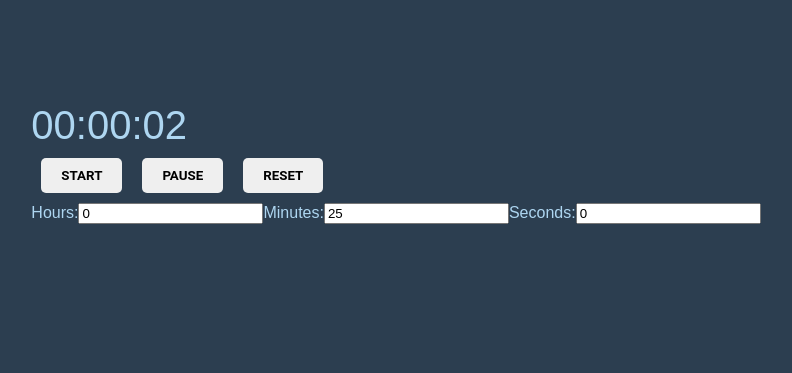
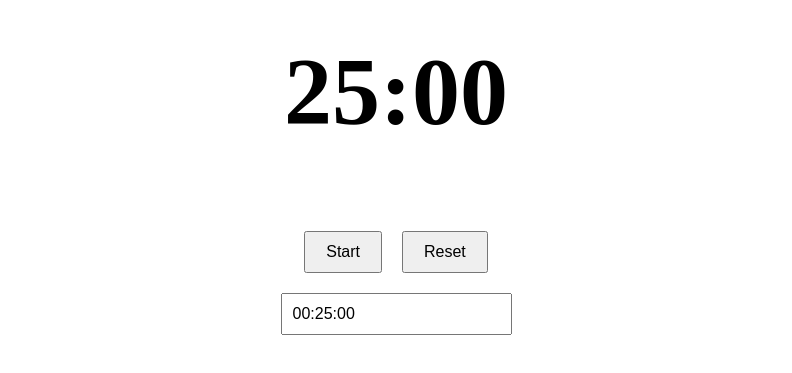
Before and after one commit to LionelWirz/AchtungFertigFOS_PWA, a React (Vite) app: page / in a window 1280 px wide. Shown: the part 247-620 px from the top of the page, without its empty margins (244-1036 px from the left). Built offline with nearby package versions, Linux system fonts and the light colour scheme.

Commit message:
New Timer RAW

```diff
--- a/src/App.css
+++ b/src/App.css
@@ -1,88 +1,38 @@
 /* App.css */
-
-body {
-  font-family: 'Digital-7 Mono', sans-serif;
-  background-color: #2C3E50;
-  color: #AED6F1;
+body, html {
   display: flex;
-  flex-direction: column; /* Align components vertically */
   justify-content: center;
   align-items: center;
-  min-height: 100vh;
+  height: 100%;
   margin: 0;
 }
 
-.container {
-  text-align: center;
-  margin-top: 40px; /* Increase margin to create more space */
+.app {
+  display: flex;
+  flex-direction: column;
+  justify-content: center;
+  align-items: center;
 }
 
 .timer {
-  font-size: 2.5rem;
-  margin-top: 20px;
+  font-size: 48px;
 }
 
 .controls {
   margin-top: 20px;
-  display: flex;
-  flex-direction: row; /* Align buttons horizontally */
-  justify-content: center; /* Align buttons in the center */
 }
 
-/* Base button styling */
 button {
+  margin: 0 10px;
   padding: 10px 20px;
-  margin: 10px; /* Add margin around buttons */
-  border: none;
-  border-radius: 5px;
-  cursor: pointer;
-  font-weight: bold;
-  font-family: 'Roboto', sans-serif;
-  text-transform: uppercase;
-  transition: all 0.3s ease;
+  font-size: 16px;
 }
 
-/* Styling for buttons in .controls */
-.controls button {
-  background: linear-gradient(145deg, #007bff, #00b5fd);
-  color: #fff;
-  box-shadow: 0 3px 6px rgba(0, 0, 0, 0.16);
+.input-container {
+  margin-top: 20px;
 }
 
-.controls button:hover {
-  background: linear-gradient(145deg, #00b5fd, #007bff);
-  box-shadow: 0 5px 12px rgba(0, 0, 0, 0.2);
-  transform: translateY(-2px);
+input {
+  padding: 10px;
+  font-size: 16px;
 }
-
-/* Styling for buttons in .settings for consistency */
-.settings button {
-  background: linear-gradient(145deg, #333, #555);
-  color: #101dcf;
-  box-shadow: 0 3px 6px rgba(0, 0, 0, 0.16);
-}
-
-.settings button:hover {
-  background: linear-gradient(145deg, #555, #333);
-  box-shadow: 0 5px 12px rgba(0, 0, 0, 0.2);
-  transform: translateY(-2px);
-}
-
-/* Styling for the circles */
-circle {
-  transition: stroke-dashoffset 0.5s ease-in-out;
-}
-
-/* Light blue color for the circle representing remaining time */
-.remaining-circle {
-  stroke: #AED6F1;
-}
-
-/* Black color for the circle representing the background */
-.background-circle {
-  stroke: #2C3E50;
-}
-
-.remaining-circle {
-  stroke: #2ecc71; /* Change the stroke color to green */
-}
--- a/src/App.jsx
+++ b/src/App.jsx
@@ -1,12 +1,11 @@
+
 // App.js
 import React, { useState, useEffect } from 'react';
 import Timer from './Timer';
-import Controls from './Controls';
-import Settings from './Settings';
 
 function App() {
   const [time, setTime] = useState(1500); // Initial time in seconds (25 minutes)
-  const [workDuration, setWorkDuration] = useState(1500); // Initial work duration in seconds
+  const [inputValue, setInputValue] = useState('00:25:00'); // Initial input value (25 minutes)
   const [isRunning, setIsRunning] = useState(false);
 
   useEffect(() => {
@@ -14,46 +13,62 @@ function App() {
 
     if (isRunning) {
       interval = setInterval(() => {
-        if (time > 0) {
-          setTime((prevTime) => prevTime - 1);
-        } else {
-          // Timer is done, reset to the break time
-          setIsRunning(false);
-          // You can add logic to switch between work and break here
-        }
+        setTime((prevTime) => {
+          if (prevTime > 0) {
+            return prevTime - 1;
+          } else {
+            setIsRunning(false);
+            clearInterval(interval);
+            return 0;
+          }
+        });
       }, 1000);
     } else {
       clearInterval(interval);
     }
 
     return () => clearInterval(interval);
-  }, [isRunning, time]);
+  }, [isRunning]);
 
-  const handleStart = () => {
-    setIsRunning(true);
-  };
-
-  const handlePause = () => {
-    setIsRunning(false);
+  const handleToggle = () => {
+    if (isRunning) {
+      setIsRunning(false); // Pause the timer
+    } else {
+      setIsRunning(true); // Start the timer
+    }
   };
 
   const handleReset = () => {
-    setIsRunning(false);
-    setTime(workDuration); // Reset to the work duration
+    setTime(parseTime(inputValue)); // Set timer to the input value
+    setIsRunning(true); // Start the timer immediately
   };
 
-  const handleSetWorkDuration = (duration) => {
-    setWorkDuration(duration); // Update the work duration
-    setTime(duration); // Reset timer when work duration is updated
+  const handleInputChange = (e) => {
+    setInputValue(e.target.value);
+  };
+
+  const parseTime = (input) => {
+    const [hours, minutes, seconds] = input.split(':').map(Number);
+    return hours * 3600 + minutes * 60 + seconds; // Convert hours, minutes, and seconds to seconds
   };
 
   return (
-    <div>
-      <Timer time={time} isRunning={isRunning} />
-      <Controls onStart={handleStart} onPause={handlePause} onReset={handleReset} />
-      <Settings
-        onSetWorkDuration={handleSetWorkDuration}
-      />
+    <div className="app">
+      <Timer time={time} />
+      <div className="controls">
+        <button onClick={handleToggle}>
+          {isRunning ? 'Pause' : 'Start'}
+        </button>
+        <button onClick={handleReset}>Reset</button>
+      </div>
+      <div className="input-container">
+        <input
+          type="text"
+          value={inputValue}
+          onChange={handleInputChange}
+          placeholder="hh:mm:ss"
+        />
+      </div>
     </div>
   );
 }
--- a/src/Controls.jsx
+++ /dev/null
@@ -1,14 +0,0 @@
-// Controls.js
-import React from 'react';
-
-function Controls({ onStart, onPause, onReset }) {
-  return (
-    <div>
-      <button onClick={onStart}>Start</button>
-      <button onClick={onPause}>Pause</button>
-      <button onClick={onReset}>Reset</button>
-    </div>
-  );
-}
-
-export default Controls;
--- a/src/Settings.jsx
+++ /dev/null
@@ -1,57 +0,0 @@
-// Settings.js
-import React, { useState } from 'react';
-
-function Settings({ onSetWorkDuration }) {
-  const [hours, setHours] = useState(0);
-  const [minutes, setMinutes] = useState(25);
-  const [seconds, setSeconds] = useState(0);
-
-  const handleHoursChange = (e) => {
-    const newHours = parseInt(e.target.value);
-    setHours(newHours);
-    onSetWorkDuration((newHours * 3600) + (minutes * 60) + seconds);
-  };
-
-  const handleMinutesChange = (e) => {
-    const newMinutes = parseInt(e.target.value);
-    setMinutes(newMinutes);
-    onSetWorkDuration((hours * 3600) + (newMinutes * 60) + seconds);
-  };
-
-  const handleSecondsChange = (e) => {
-    const newSeconds = parseInt(e.target.value);
-    setSeconds(newSeconds);
-    onSetWorkDuration((hours * 3600) + (minutes * 60) + newSeconds);
-  };
-
-  return (
-    <div>
-      <label>
-        Hours:
-        <input
-          type="number"
-          value={hours}
-          onChange={handleHoursChange}
-        />
-      </label>
-      <label>
-        Minutes:
-        <input
-          type="number"
-          value={minutes}
-          onChange={handleMinutesChange}
-        />
-      </label>
-      <label>
-        Seconds:
-        <input
-          type="number"
-          value={seconds}
-          onChange={handleSecondsChange}
-        />
-      </label>
-    </div>
-  );
-}
-
-export default Settings;
--- a/src/Timer.jsx
+++ b/src/Timer.jsx
@@ -1,40 +1,18 @@
 // Timer.js
-import React, { useEffect, useState } from 'react';
+import React from 'react';
 
-function Timer({ time, isRunning }) {
-  const [formattedTime, setFormattedTime] = useState(formatTime(Math.ceil(time / 1000)));
-
-  useEffect(() => {
-    let interval;
-
-    if (isRunning) {
-      interval = setInterval(() => {
-        if (time > 0) {
-          setFormattedTime(formatTime(Math.ceil(time / 1000)));
-        } else {
-          clearInterval(interval);
-        }
-      }, 1000); // Update every second
-    } else {
-      clearInterval(interval);
-    }
-
-    return () => clearInterval(interval);
-  }, [time, isRunning]);
-
+function Timer({ time }) {
   return (
     <div className="timer">
-      <span className="time">{formattedTime}</span>
+      <h1>{formatTime(time)}</h1>
     </div>
   );
 }
 
-// Function to format time in HH:MM:SS format
 const formatTime = (timeInSeconds) => {
-  const hours = Math.floor(timeInSeconds / 3600);
-  const minutes = Math.floor((timeInSeconds % 3600) / 60);
+  const minutes = Math.floor(timeInSeconds / 60);
   const seconds = timeInSeconds % 60;
-  return `${hours < 10 ? '0' + hours : hours}:${minutes < 10 ? '0' + minutes : minutes}:${seconds < 10 ? '0' + seconds : seconds}`;
+  return `${minutes.toString().padStart(2, '0')}:${seconds.toString().padStart(2, '0')}`;
 };
 
 export default Timer;
```
